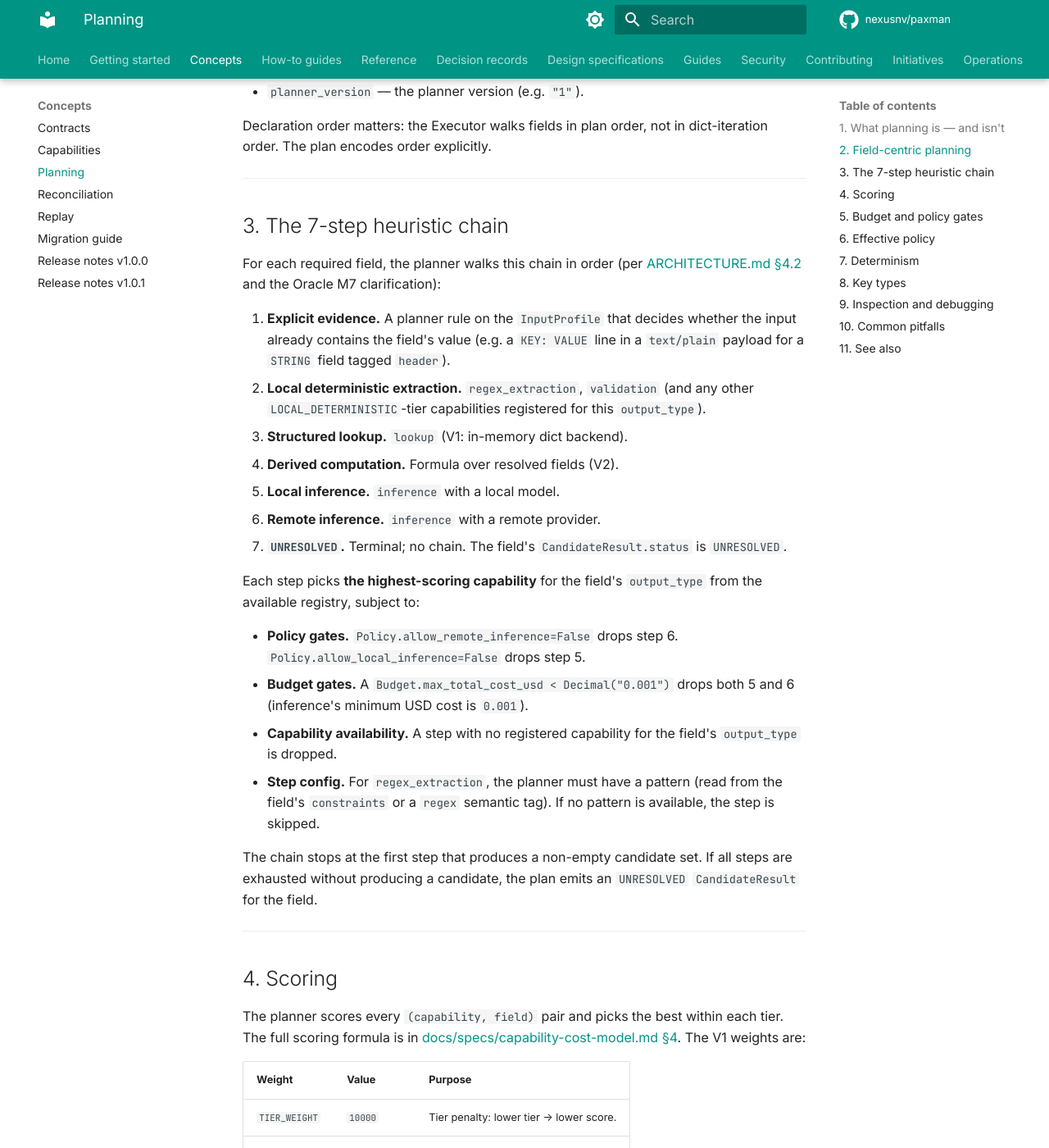
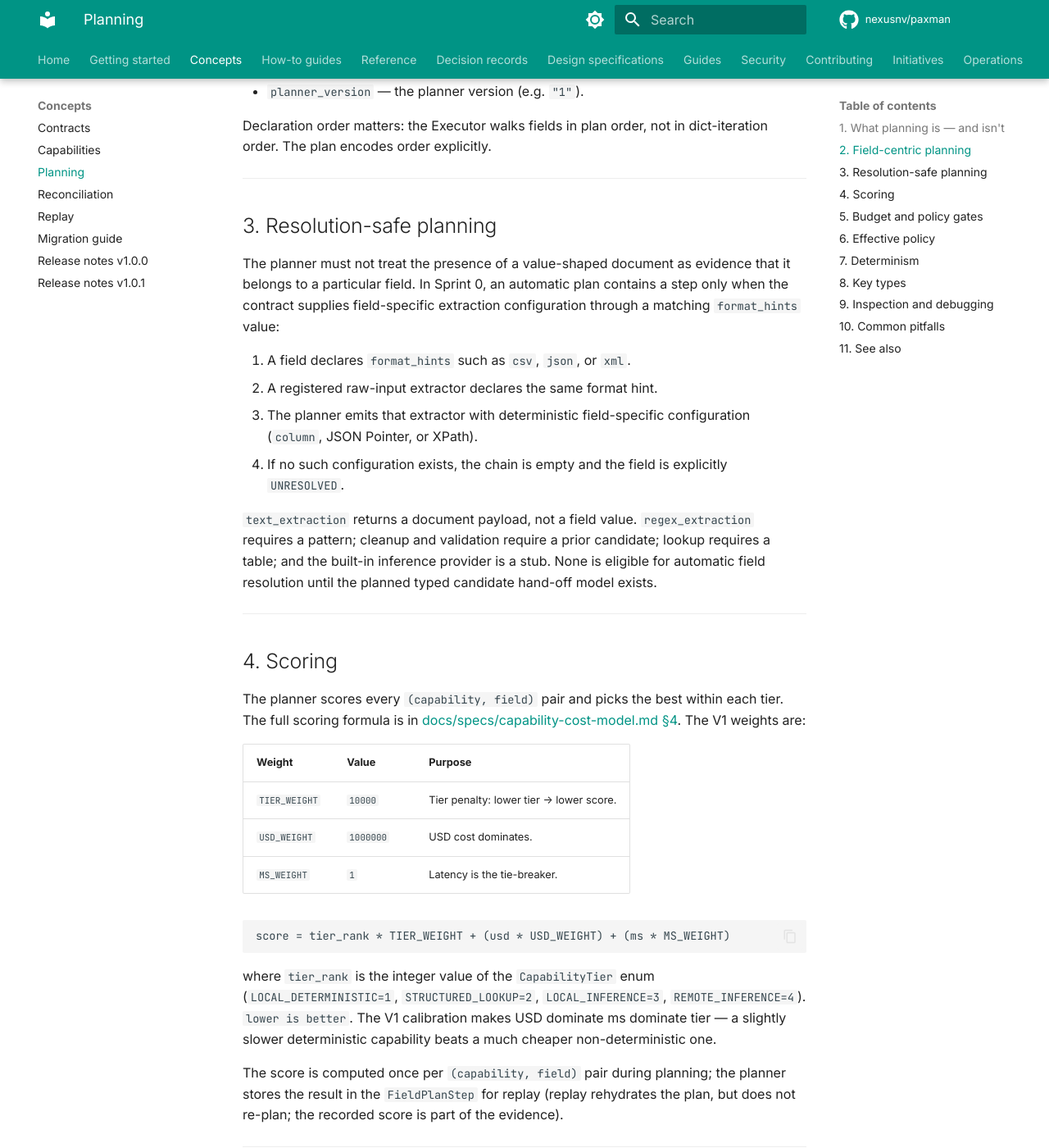
Before and after one commit to nexusnv/paxman, an MkDocs documentation site: the page built from docs/concepts/planning.md, in a window 1280 px wide and 1400 px high, scrolled down 1979 px. Shown: the whole window at 82% size. Built offline with MkDocs 1.6.1 and Material for MkDocs 9.7.7, drawn with Linux system fonts in a browser that asks for light colours; comment, search, counter and statistics services are not loaded.

Commit message:
fix(planner): refuse unconfigured field resolution

```diff
--- a/docs/concepts/planning.md
+++ b/docs/concepts/planning.md
@@ -104,44 +104,26 @@ not in dict-iteration order. The plan encodes order explicitly.
 
 ---
 
-## 3. The 7-step heuristic chain
+## 3. Resolution-safe planning
 
-For each required field, the planner walks this chain in order (per
-[ARCHITECTURE.md §4.2](../reference/architecture.md) and the Oracle M7
-clarification):
+The planner must not treat the presence of a value-shaped document as
+evidence that it belongs to a particular field. In Sprint 0, an
+automatic plan contains a step only when the contract supplies
+field-specific extraction configuration through a matching
+`format_hints` value:
 
-1. **Explicit evidence.** A planner rule on the `InputProfile` that
-   decides whether the input already contains the field's value
-   (e.g. a `KEY: VALUE` line in a `text/plain` payload for a `STRING`
-   field tagged `header`).
-2. **Local deterministic extraction.** `regex_extraction`,
-   `validation` (and any other `LOCAL_DETERMINISTIC`-tier
-   capabilities registered for this `output_type`).
-3. **Structured lookup.** `lookup` (V1: in-memory dict backend).
-4. **Derived computation.** Formula over resolved fields (V2).
-5. **Local inference.** `inference` with a local model.
-6. **Remote inference.** `inference` with a remote provider.
-7. **`UNRESOLVED`.** Terminal; no chain. The field's
-   `CandidateResult.status` is `UNRESOLVED`.
+1. A field declares `format_hints` such as `csv`, `json`, or `xml`.
+2. A registered raw-input extractor declares the same format hint.
+3. The planner emits that extractor with deterministic field-specific
+   configuration (`column`, JSON Pointer, or XPath).
+4. If no such configuration exists, the chain is empty and the field
+   is explicitly `UNRESOLVED`.
 
-Each step picks **the highest-scoring capability** for the field's
-`output_type` from the available registry, subject to:
-
-- **Policy gates.** `Policy.allow_remote_inference=False` drops step 6.
-  `Policy.allow_local_inference=False` drops step 5.
-- **Budget gates.** A `Budget.max_total_cost_usd < Decimal("0.001")`
-  drops both 5 and 6 (inference's minimum USD cost is `0.001`).
-- **Capability availability.** A step with no registered capability
-  for the field's `output_type` is dropped.
-- **Step config.** For `regex_extraction`, the planner must have a
-  pattern (read from the field's `constraints` or a
-  `regex` semantic tag). If no pattern is available, the step is
-  skipped.
-
-The chain stops at the first step that produces a non-empty
-candidate set. If all steps are exhausted without producing a
-candidate, the plan emits an `UNRESOLVED` `CandidateResult` for the
-field.
+`text_extraction` returns a document payload, not a field value.
+`regex_extraction` requires a pattern; cleanup and validation require
+a prior candidate; lookup requires a table; and the built-in inference
+provider is a stub. None is eligible for automatic field resolution
+until the planned typed candidate hand-off model exists.
 
 ---
 
```
Also changed, not shown: docs/concepts/capabilities.md (+13 -2 lines), 12 other files.
